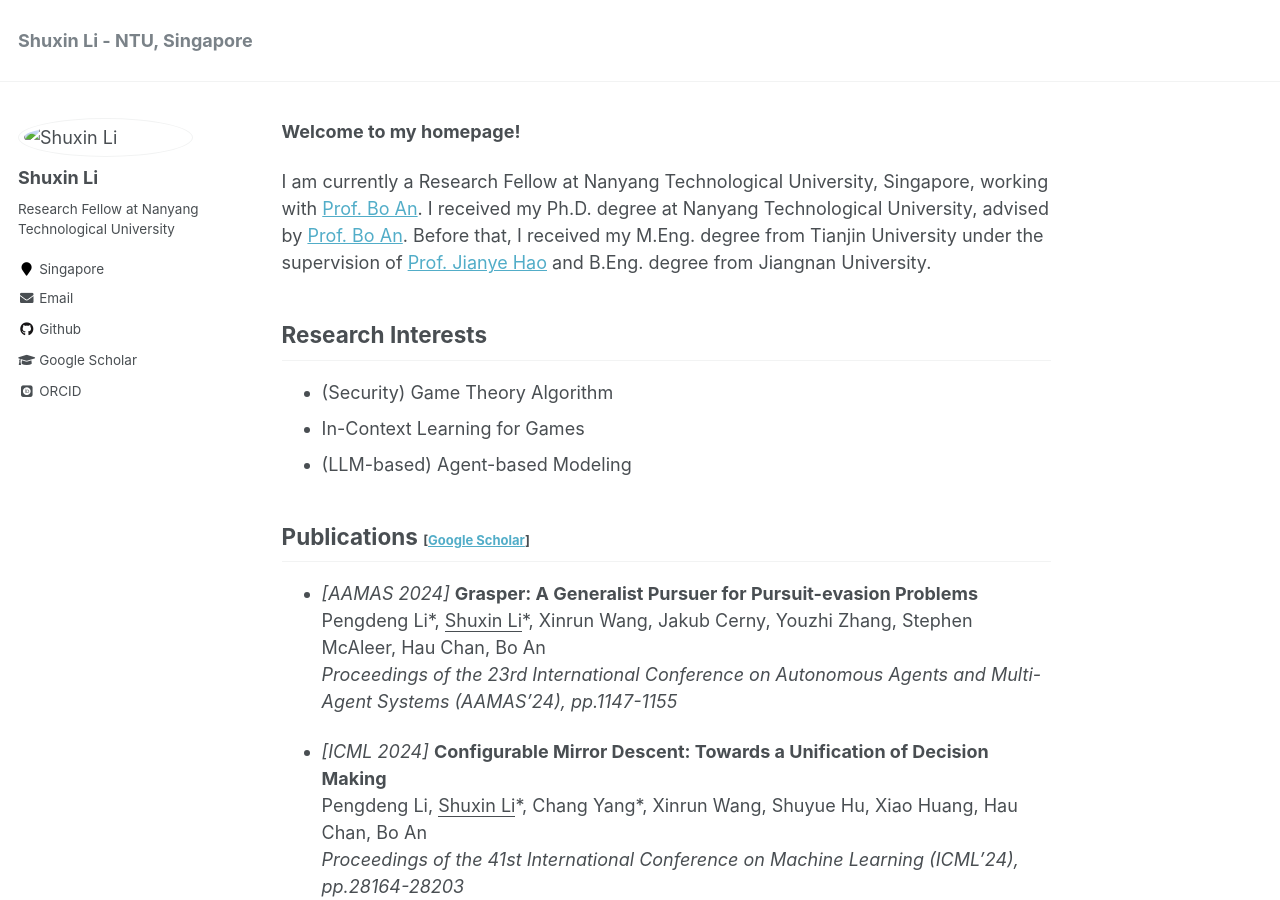
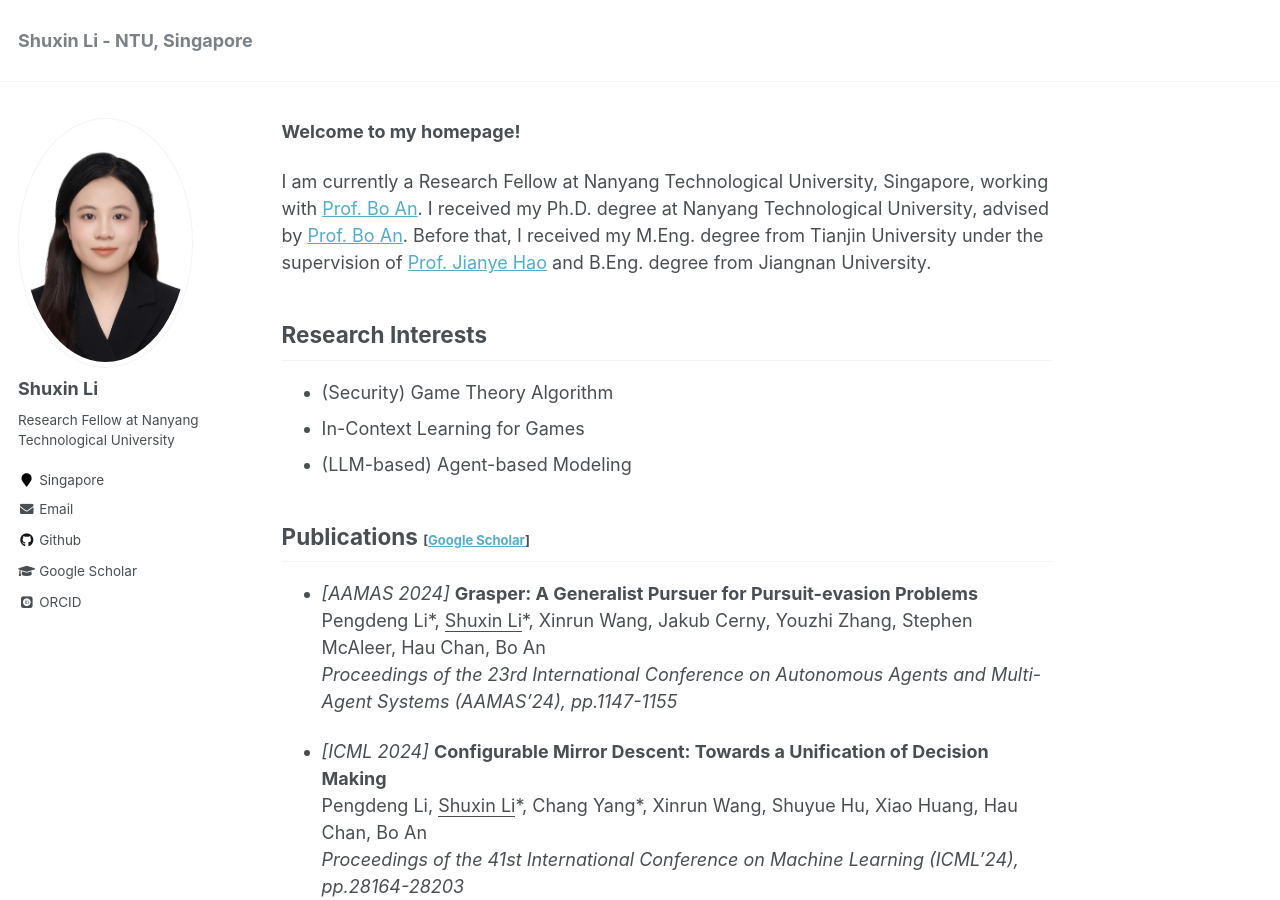
Before and after one commit to ShuxinLi-Info/ShuxinLi-Info.github.io, a Jekyll site: the page built from _pages/about.md, in a window 1280 px wide and 900 px high. Built offline with Jekyll 4.4.1, drawn with Linux system fonts in a browser that asks for light colours; some web fonts are replaced.

Commit message:
Update _config.yml

```diff
--- a/_config.yml
+++ b/_config.yml
@@ -81,7 +81,7 @@ analytics:
 # Site Author
 author:
   name             : "Shuxin Li"
-  avatar           : "images/202506-square.JPG"
+  avatar           : "202506-square.JPG"
   bio              : "Research Fellow at Nanyang Technological University"
   location         : "Singapore"
   employer         :
```
